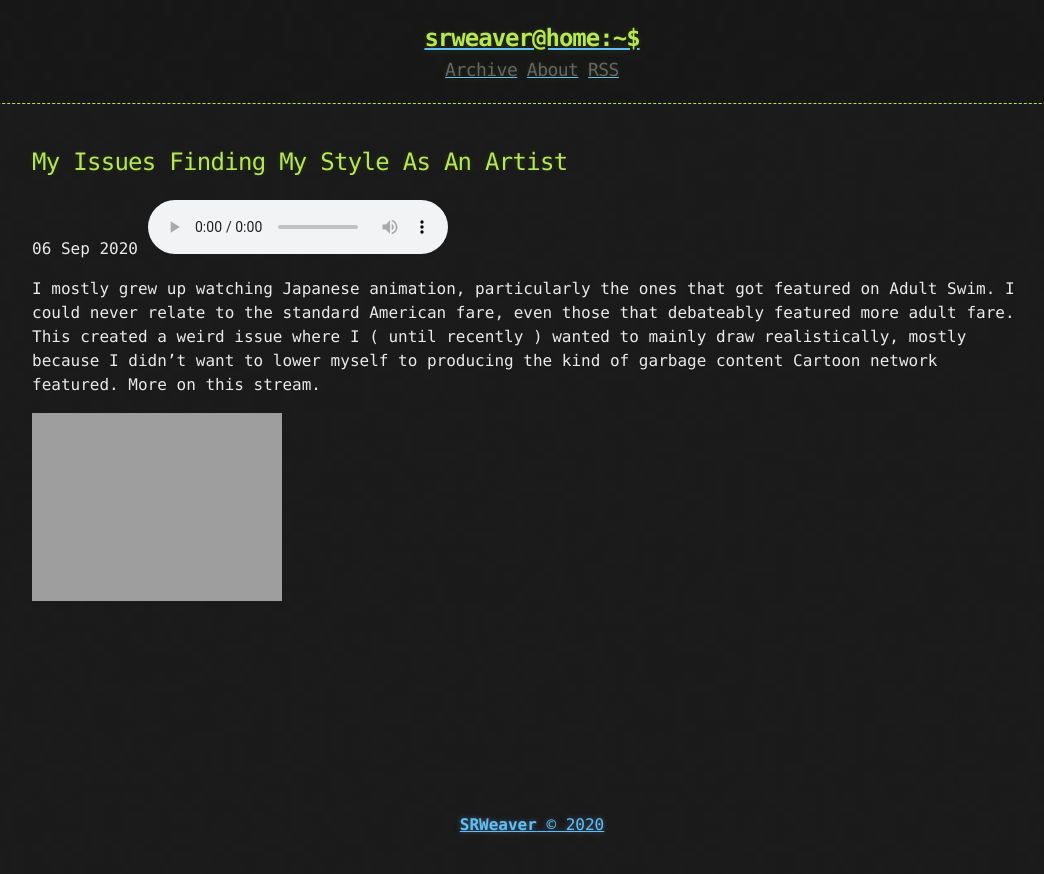
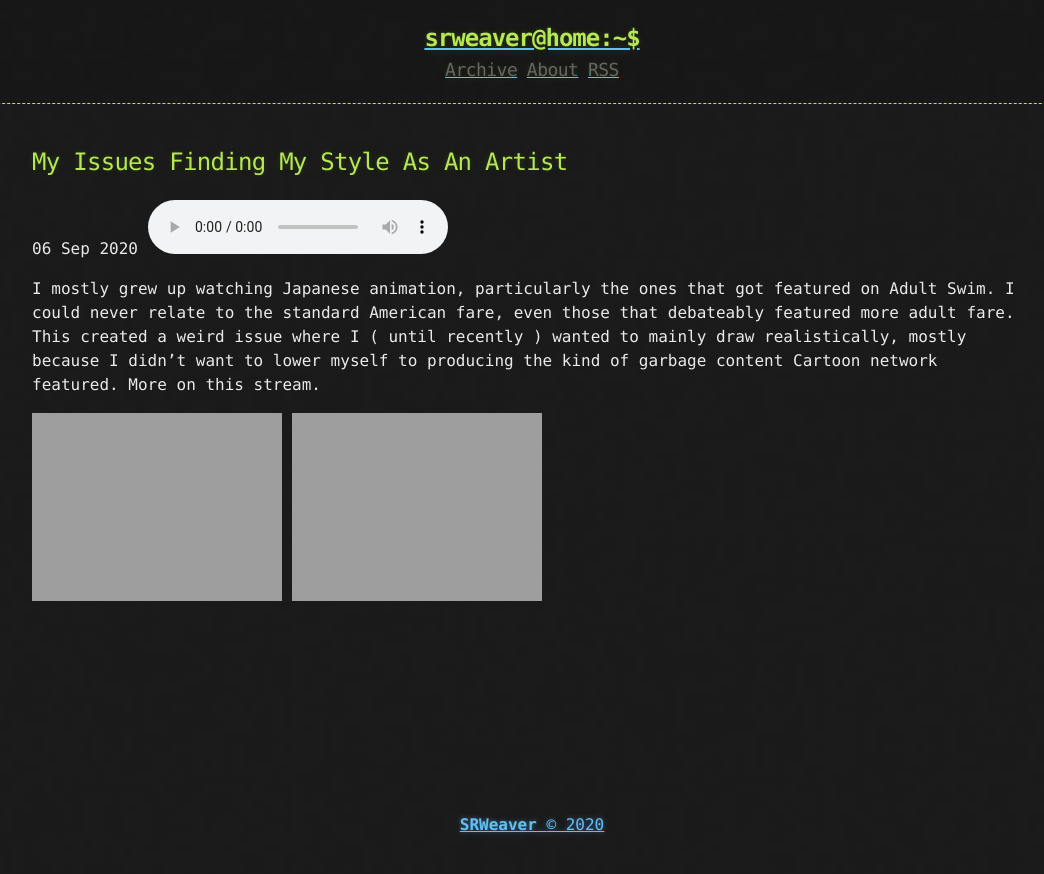
Before and after one commit to LWFlouisa/Weavercast, a Jekyll site: the page built from _posts/2020-09-06-myissuesfindingmystyleasanartist.md, in a window 1280 px wide. Shown: the top 874 px of the page, without its empty margins (108-1152 px from the left). Built offline with Jekyll 4.4.1, drawn with Linux system fonts in a browser that asks for light colours.

Commit message:
Update 2020-09-06-myissuesfindingmystyleasanartist.md

```diff
--- a/_posts/2020-09-06-myissuesfindingmystyleasanartist.md
+++ b/_posts/2020-09-06-myissuesfindingmystyleasanartist.md
@@ -8,7 +8,7 @@ published: true
 
 I mostly grew up watching Japanese animation, particularly the ones that got featured on Adult Swim. I could never relate to the standard American fare, even those that debateably featured more adult fare. This created a weird issue where I ( until recently ) wanted to mainly draw realistically, mostly because I didn't want to lower myself to producing the kind of garbage content Cartoon network featured. More on this stream.
 
-<img width="25%" src="https://lwflouisa.github.io/Weavercast//assets/drawings/Other/1q3HRZkuY6u8Uv53Wz01AwHSFNQzalemmBwylKbn.jpeg">
+<img width="25%" src="https://lwflouisa.github.io/Weavercast/assets/drawings/Other/1q3HRZkuY6u8Uv53Wz01AwHSFNQzalemmBwylKbn.jpeg">
+<img width="25%" src="https://lwflouisa.github.io/Weavercast/assets/drawings/annabelle_by_otissalmoneus-daoie0u.jpg">
 <img width="25%" src="">
 <img width="25%" src="">
-<img width="25%" src="">
```
